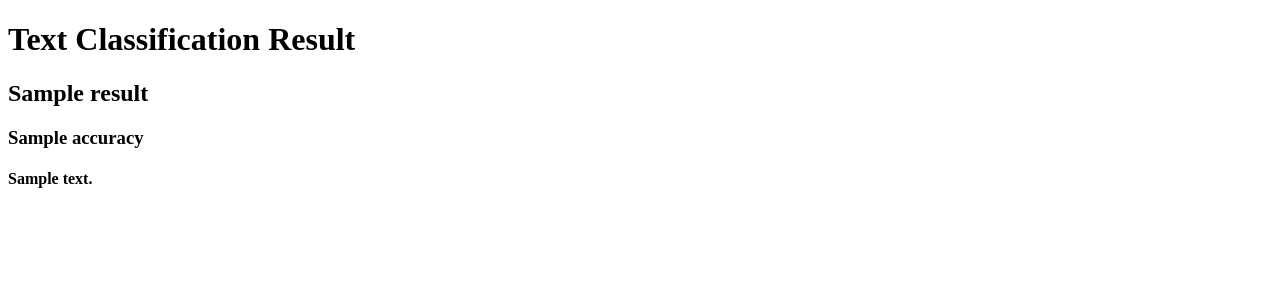
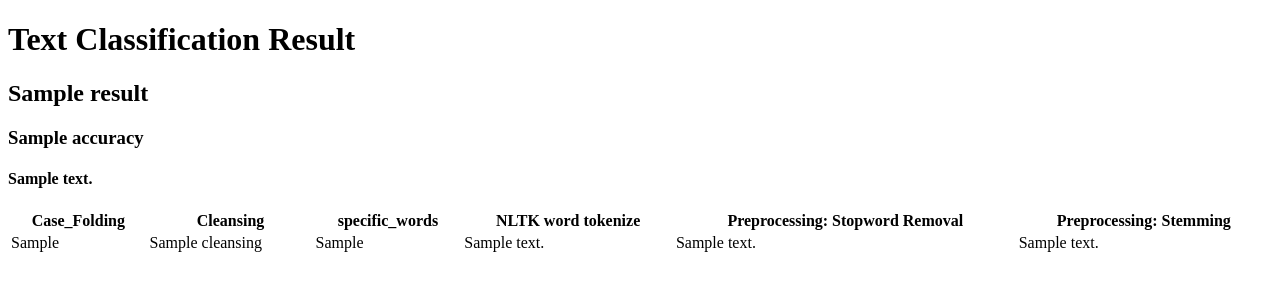
Before and after one commit to zalfa-amalia/analisis-sentimen, a Flask app: template template/result.html in a window 1280 px wide. Shown: the top 300 px of the page. Run offline with Flask 3, Linux system fonts and the light colour scheme; the template is opened without the code that fills it: most values are stand-ins (such as "Sample title", 1, 10 or a date in 2020); parts of the project's set-up code (start-up, migrations or seed data) failed here and were passed over.

Commit message:
modif app

```diff
--- a/app.py
+++ b/app.py
@@ -14,7 +14,7 @@ import mysql.connector
 import re
 import matplotlib.pyplot as plt
 from scipy.sparse import csr_matrix
-from wordcloud import WordCloud
+# from wordcloud import WordCloud
 import seaborn as sns
 from sklearn.feature_extraction.text import TfidfVectorizer
 
@@ -149,7 +149,7 @@ y_pred = nb_classifier.predict(X_test)
 
 # Confusion Matrix
 cm = confusion_matrix(y_test, y_pred)
-labels = ['Negatif', 'Netral',"Positif"]  # Define the labels
+labels = ['Positif', 'Negatif',"Netral"]  # Define the labels
 
 # Create a heatmap from the confusion matrix
 sns.heatmap(cm, annot=True, fmt="d", cmap="Blues", xticklabels=labels, yticklabels=labels)  # Add xticklabels and yticklabels parameters
@@ -184,25 +184,26 @@ def classify():
         text = request.form['text']
 
         # Preprocessing: Case Folding
-        text = text.lower()
+        Case_Folding = text.lower()
 
         # Preprocessing: Cleansing
-        text = cleansing(text)
+        Cleansing = cleansing(Case_Folding)
 
         # Preprocessing: Replace specific words
-        text = replace_words(text)
+        specific_words = replace_words(Cleansing)
 
         # NLTK word tokenize
-        text_tokens = word_tokenize_wrapper(text)
+        text_token = word_tokenize_wrapper(specific_words)
 
         # Preprocessing: Stopword Removal
-        text_tokens = stopword_removal(text_tokens)
+        text_tokens = stopword_removal(text_token)
 
         # Preprocessing: Stemming
         stemmed_text = stemming(text_tokens)
 
         vectorized_text = vectorizer.transform([stemmed_text])
-        prediction = nb_classifier.predict(vectorized_text)[0]
+        # Convert 'prediction' variable to a string before insertion
+        prediction = str(nb_classifier.predict(vectorized_text)[0])
 
         if prediction == 'Negatif':
             result = 'Hasil Sentimen: Negatif'
@@ -254,15 +255,16 @@ def classify():
         plt.savefig(file_name)
 
          # Generate word cloud
-        word_cloud_text = ' '.join(X_testing.astype(str))
-        if word_cloud_text:
-            word_cloud = WordCloud(width=800, height=400, background_color='white', max_words=100).generate(word_cloud_text)
-            word_cloud_filename = f'static/word_cloud_{timestamp}.png'
-            word_cloud.to_file(word_cloud_filename)
-        else:
-            word_cloud_filename = None
+        # word_cloud_text = ' '.join(X_testing.astype(str))
+        # if word_cloud_text:
+        #     word_cloud = WordCloud(width=800, height=400, background_color='white', max_words=100).generate(word_cloud_text)
+        #     word_cloud_filename = f'static/word_cloud_{timestamp}.png'
+        #     word_cloud.to_file(word_cloud_filename)
+        # else:
+        #     word_cloud_filename = None
         # Render the template with the result and timestamp
-        return render_template('result.html', result=result, accuracy=accuracy, word_cloud=word_cloud_filename,stemmed_text=stemmed_text, timestamp=timestamp)
+        return render_template('result.html', result=result, accuracy=accuracy,stemmed_text=stemmed_text,
+                               Cleansing=Cleansing,specific_words=specific_words,text_token=text_token,text_tokens=text_tokens ,timestamp=timestamp, Case_Folding=Case_Folding)
     else:
         return render_template('index.html')
 
--- a/template/result.html
+++ b/template/result.html
@@ -8,6 +8,26 @@
     <h2>{{ result }}</h2>
     <h3>{{ accuracy }}</h3>
     <h4>{{ stemmed_text }}</h4>
+    <div class="clean">
+        <table style="width:100%">
+            <tr>
+              <th>Case_Folding</th>
+              <th>Cleansing</th>
+              <th>specific_words</th>
+              <th>NLTK word tokenize</th>
+              <th>Preprocessing: Stopword Removal</th>
+              <th>Preprocessing: Stemming</th>
+            </tr>
+            <tr>
+              <td>{{Case_Folding}}</td>
+              <td>{{Cleansing}}</td>
+              <td>{{specific_words}}</td>
+              <td>{{text_token}}</td>
+              <td>{{text_tokens}}</td>
+              <td>{{stemmed_text}}</td>
+            </tr>
+          </table>
+    </div>
     <div class="chart-container">
         <!-- <div>
             <h2>Visualisasi Distribusi Sentimen (Hasil Klasifikasi):</h2>
```
